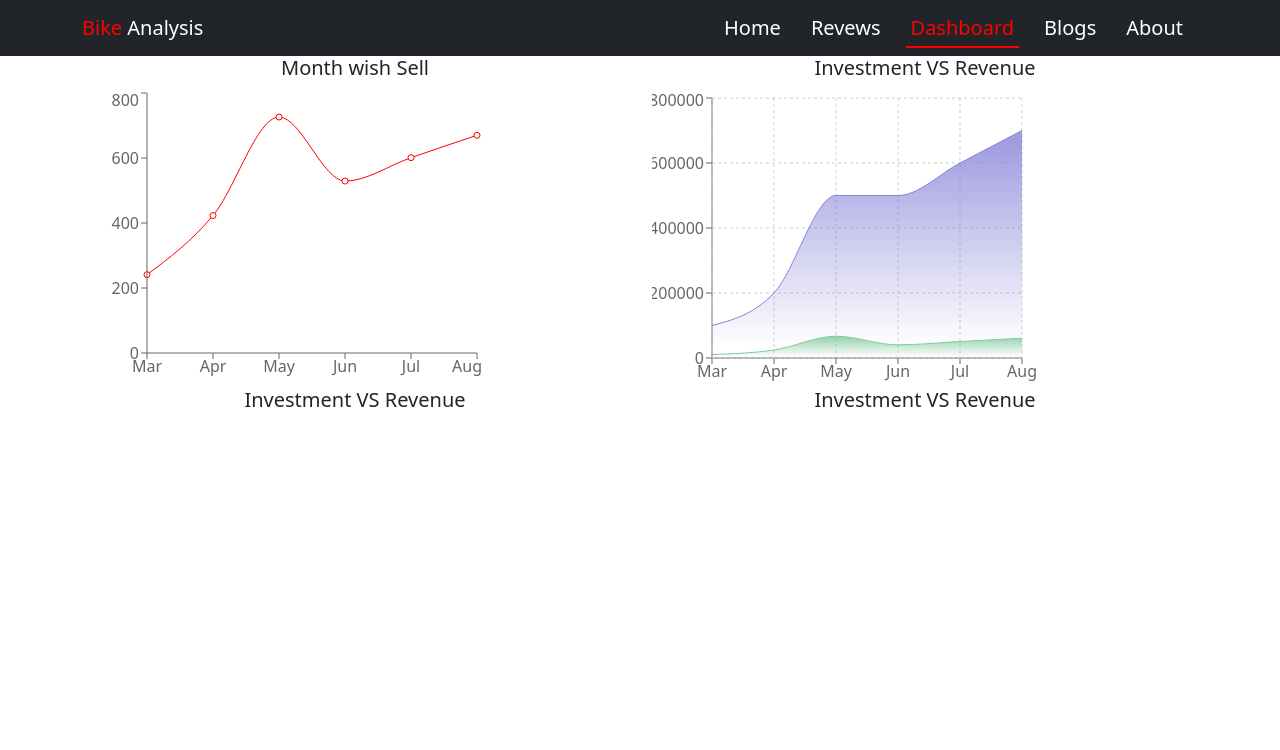
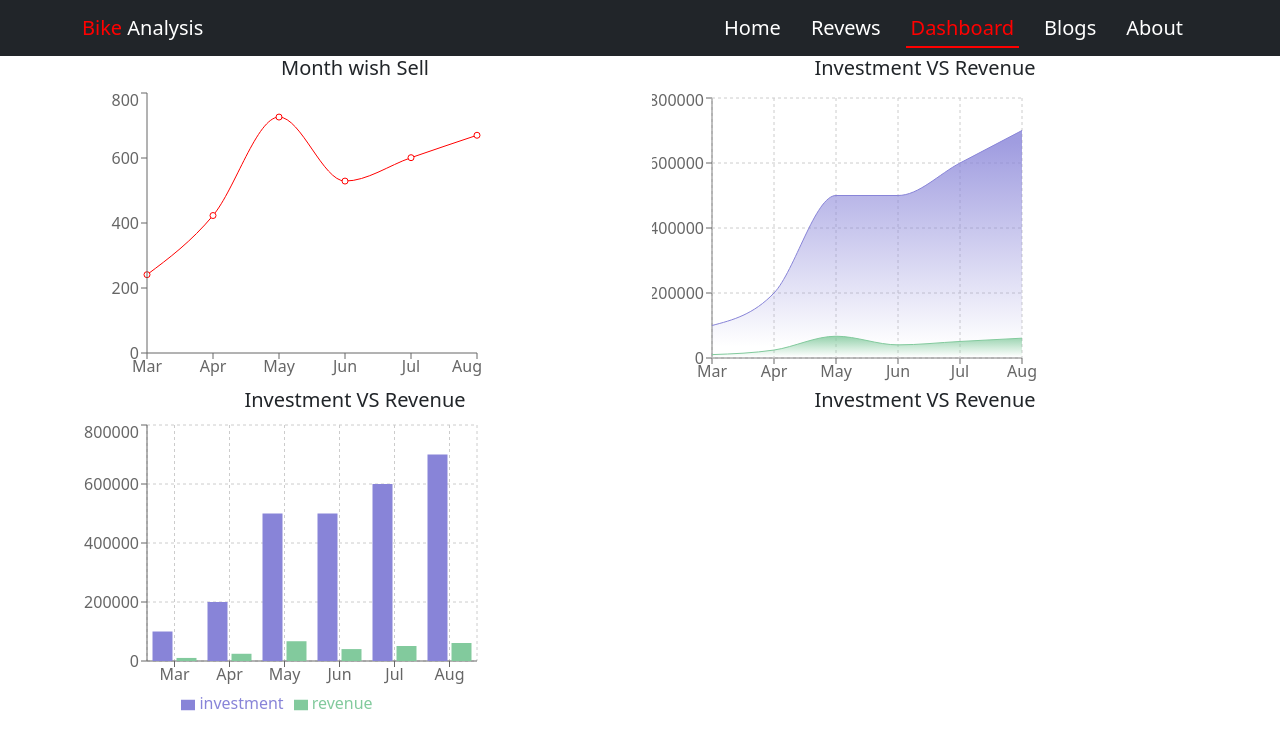
Before and after one commit to mosheurpau/Bike-Analysis, a React (Create React App) app: page /dashboard in a window 1280 px wide. Shown: the top 750 px of the page. Built offline with nearby package versions, Linux system fonts and the light colour scheme.

Commit message:
added BarChart

```diff
--- a/src/components/Dashboard/Dashboard.js
+++ b/src/components/Dashboard/Dashboard.js
@@ -3,7 +3,10 @@ import { Col, Container, Row } from "react-bootstrap";
 import {
   Area,
   AreaChart,
+  Bar,
+  BarChart,
   CartesianGrid,
+  Legend,
   Line,
   LineChart,
   Tooltip,
@@ -107,6 +110,15 @@ const Dashboard = () => {
       <Row>
         <Col sm={6}>
           <h5>Investment VS Revenue</h5>
+          <BarChart width={400} height={300} data={data}>
+            <CartesianGrid strokeDasharray="3 3" />
+            <XAxis dataKey="month" />
+            <YAxis />
+            <Tooltip />
+            <Legend />
+            <Bar dataKey="investment" fill="#8884d8" />
+            <Bar dataKey="revenue" fill="#82ca9d" />
+          </BarChart>
         </Col>
         <Col sm={6}>
           <h5>Investment VS Revenue</h5>
```
